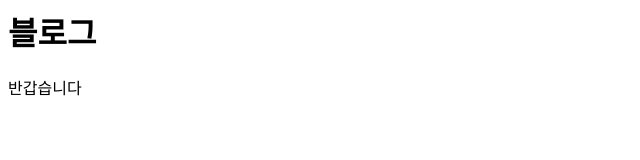
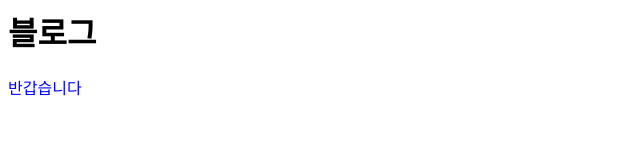
Before and after one commit to dongyuri/blog_pages, a plain HTML site: page index.html in a window 1280 px wide. Shown: the full height of the page, 0-640 px from the left. Drawn offline with Linux system fonts and the light colour scheme.

Commit message:
Fix HTML syntax for paragraph color style

```diff
--- a/index.html
+++ b/index.html
@@ -1,2 +1,3 @@
 <h1>블로그</h1>
-<p style:color="blue">반갑습니다</p>
+
+<p style="color: blue">반갑습니다</p>
```
